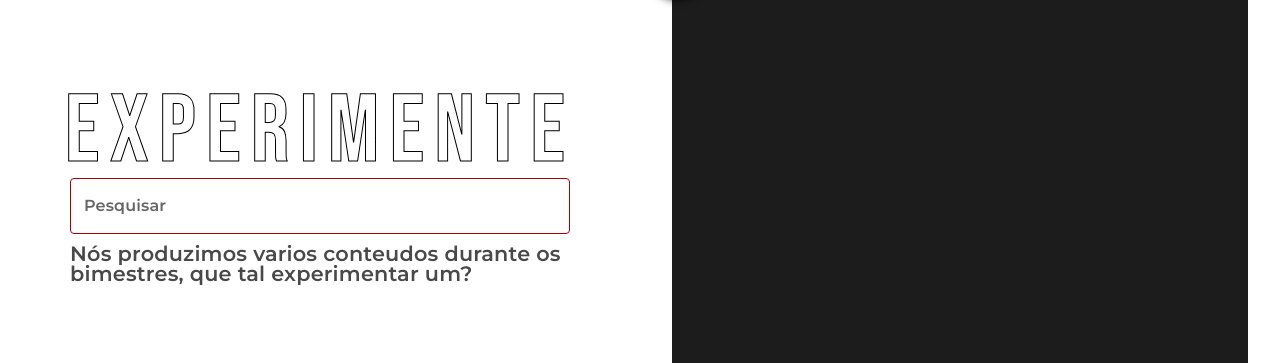
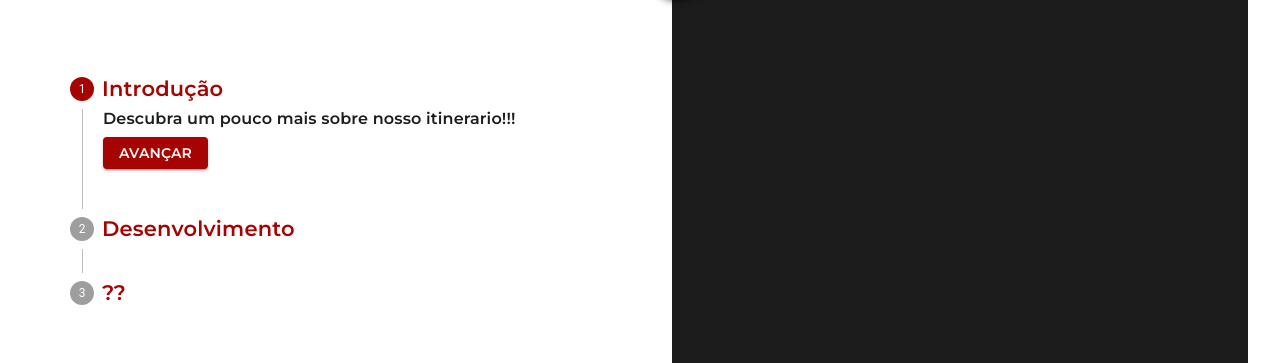
Before and after one commit to Kyoudan/front-itinerario-usuario, a React (Vite) app: page / in a window 1280 px wide. Shown: the part 1998-2361 px from the top of the page. Built offline with nearby package versions, Linux system fonts and the light colour scheme; no server answers; a web font is replaced by a local one.

Commit message:
add: adicionando o stepper na pagina inicial

```diff
--- a/src/pages/Home/components/SearchPosts/index.tsx
+++ b/src/pages/Home/components/SearchPosts/index.tsx
@@ -1,5 +1,10 @@
 import {
   Box,
+  Button,
+  Step,
+  StepContent,
+  StepLabel,
+  Stepper,
   TextField,
   ThemeProvider,
   Typography,
@@ -9,9 +14,21 @@ import {
 import { useAppThemeContext } from "../../../../contexts/ThemeContext";
 import * as S from "./style";
 import { AiOutlineSearch } from "react-icons/ai";
+import { useState } from "react";
 
 export const SearchPosts = () => {
   const { themeName } = useAppThemeContext();
+  const [activeStep, setActiveStep] = useState<number>(0);
+  const [isSearch, setIsSearch] = useState<boolean>(false);
+  const [search, setSearch] = useState<string>();
+
+  const handleNext = () => {
+    setActiveStep((prevActiveStep) => prevActiveStep + 1);
+  };
+
+  const handleBack = () => {
+    setActiveStep((prevActiveStep) => prevActiveStep - 1);
+  };
 
   const inputTheme = createTheme({
     palette: {
@@ -83,7 +100,7 @@ export const SearchPosts = () => {
     fontSize: "6em",
     fontFamily: "Bebas Neue",
     color: "transparent",
-    WebkitTextStroke: themeName === "dark" ? ".2px #ffffff" : "1px #000000",
+    WebkitTextStroke: themeName === "dark" ? ".6px #ffffff" : "1px #000000",
     textStroke: themeName === "dark" ? "1px #fff" : "1px #000",
     lineHeight: "70px",
     zIndex: 1,
@@ -95,7 +112,7 @@ export const SearchPosts = () => {
   const styledTypographyDefault = {
     fontSize: "1.3em",
     fontFamily: "Montserrat",
-    color: "#494949",
+    color: themeName === "dark" ? "#bababa" : "#494949",
     lineHeight: "20px",
     zIndex: 1,
     cursor: "default",
@@ -106,26 +123,165 @@ export const SearchPosts = () => {
   const styledBox = {
     width: "90%",
     height: "450px",
-    backgroundColor: "#1c1c1c",
+    backgroundColor: themeName === "dark" ? "#fff" : "#1c1c1c",
     borderRadius: "10px",
     position: "relative",
   };
 
+  const titleStep = {
+    fontSize: "1.5em",
+    fontFamily: "Montserrat",
+    color: "#A60303",
+    lineHeight: "20px",
+    zIndex: 1,
+    cursor: "default",
+    userSelect: "none",
+    maxWidth: "500px",
+  };
+
+  const textStep = {
+    fontSize: "1em",
+    fontFamily: "Montserrat",
+    color: themeName === "dark" ? "#fff" : "#1c1c1c",
+    lineHeight: "20px",
+    zIndex: 1,
+    cursor: "default",
+    userSelect: "none",
+    maxWidth: "500px",
+  };
+
+  const buttonStep = {
+    fontSize: "1em",
+    fontFamily: "Montserrat",
+    lineHeight: "20px",
+    zIndex: 1,
+    userSelect: "none",
+    maxWidth: "500px",
+  };
+
+  const buttonTheme = createTheme({
+    components: {
+      MuiButton: {
+        styleOverrides: {
+          root: {
+            color: "#fff",
+            backgroundColor: "#A60303",
+          },
+          contained: {
+            "&:hover": {
+              backgroundColor: "transparent",
+              color: themeName === "dark" ? "#fff" : "#A60303",
+              border:
+                themeName === "light"
+                  ? "1px solid #A60303"
+                  : "1px solid #A60303",
+            },
+          },
+        },
+      },
+    },
+  });
+
   return (
-    <S.styledDiv>
+    <S.styledDiv theme={themeName}>
       <S.styledLeft>
+        <Box sx={{ width: "500px" }}>
+          <Stepper activeStep={activeStep} orientation="vertical">
+            <Step>
+              <StepLabel>
+                <Typography sx={titleStep}>Introdução</Typography>
+              </StepLabel>
+
+              <StepContent>
+                <Typography sx={textStep}>
+                  Descubra um pouco mais sobre nosso itinerario!!!
+                </Typography>
+                <Box sx={{ mb: 2 }}>
+                  <div>
+                    <ThemeProvider theme={buttonTheme}>
+                      <Button
+                        variant="contained"
+                        sx={{ mt: 1, mr: 1 }}
+                        onClick={handleNext}
+                      >
+                        <Typography sx={buttonStep}>Avançar</Typography>
+                      </Button>
+                    </ThemeProvider>
+                  </div>
+                </Box>
+              </StepContent>
+            </Step>
+            <Step>
+              <StepLabel>
+                <Typography sx={titleStep}>Desenvolvimento</Typography>
+              </StepLabel>
+
+              <StepContent>
+                <Typography sx={textStep}>
+                  Lorem ipsum dolor sit amet, consectetur adipisicing elit.
+                  Totam ullam nisi iusto, quae facilis, magnam pariatur, nostrum
+                  impedit optio eum iure sit officia quas accusantium dicta
+                  nobis doloremque distinctio. Possimus!
+                </Typography>
+                <Box sx={{ mb: 2 }}>
+                  <div>
+                    <ThemeProvider theme={buttonTheme}>
+                      <Button
+                        variant="contained"
+                        sx={{ mt: 1, mr: 1 }}
+                        onClick={handleNext}
+                      >
+                        <Typography sx={buttonStep}>Avançar</Typography>
+                      </Button>
+                    </ThemeProvider>
+                    <Button sx={{ mt: 1, mr: 1 }} onClick={handleBack}>
+                      <Typography sx={buttonStep}>Voltar</Typography>
+                    </Button>
+                  </div>
+                </Box>
+              </StepContent>
+            </Step>
+
+            <Step>
+              <StepLabel>
+                <Typography sx={titleStep}>??</Typography>
+              </StepLabel>
+
+              <StepContent>
+                <Box
+                  sx={{
+                    width: "100%",
+                    display: "flex",
+                    flexDirection: "column",
+                    rowGap: "20px",
+                  }}
+                >
                   <Typography sx={styledTypography}>EXPERIMENTE</Typography>
                   <ThemeProvider theme={inputTheme}>
                     <TextField
                       label="Pesquisar"
                       sx={{ width: "500px" }}
                       placeholder="Digite 'dignidade intima'"
+                      onChange={(e) => setSearch(e.target.value)}
                     ></TextField>
                   </ThemeProvider>
                   <Typography sx={styledTypographyDefault}>
-          Nós produzimos varios conteudos durante os bimestres, que tal
-          experimentar um?
+                    Nós produzimos varios conteudos durante os bimestres, que
+                    tal experimentar um?
                   </Typography>
+                </Box>
+
+                <Box sx={{ mb: 2 }}>
+                  <div>
+                    <Button sx={{ mt: 1, mr: 1 }} onClick={handleBack}>
+                      <Typography sx={buttonStep}>Voltar</Typography>
+                    </Button>
+                  </div>
+                </Box>
+              </StepContent>
+            </Step>
+          </Stepper>
+        </Box>
       </S.styledLeft>
       <S.styledRight>
         <Box sx={styledBox}>
--- a/src/pages/Home/components/SearchPosts/style.ts
+++ b/src/pages/Home/components/SearchPosts/style.ts
@@ -1,9 +1,10 @@
 import styled from "@emotion/styled";
+import { IStyledDiv } from "./types";
 
-export const styledDiv = styled.div`
+export const styledDiv = styled.div<IStyledDiv>`
   width: 100%;
   height: 650px;
-  background-color: #fff;
+  background-color: ${({ theme }) => (theme === "dark" ? "#1c1c1c" : "#fff")};
   display: flex;
   flex-direction: row;
 `;
--- /dev/null
+++ b/src/pages/Home/components/SearchPosts/types.ts
@@ -0,0 +1,3 @@
+export interface IStyledDiv {
+  theme?: "dark" | "light";
+}
```
Lines whose indentation alone changed are shown as unchanged.
